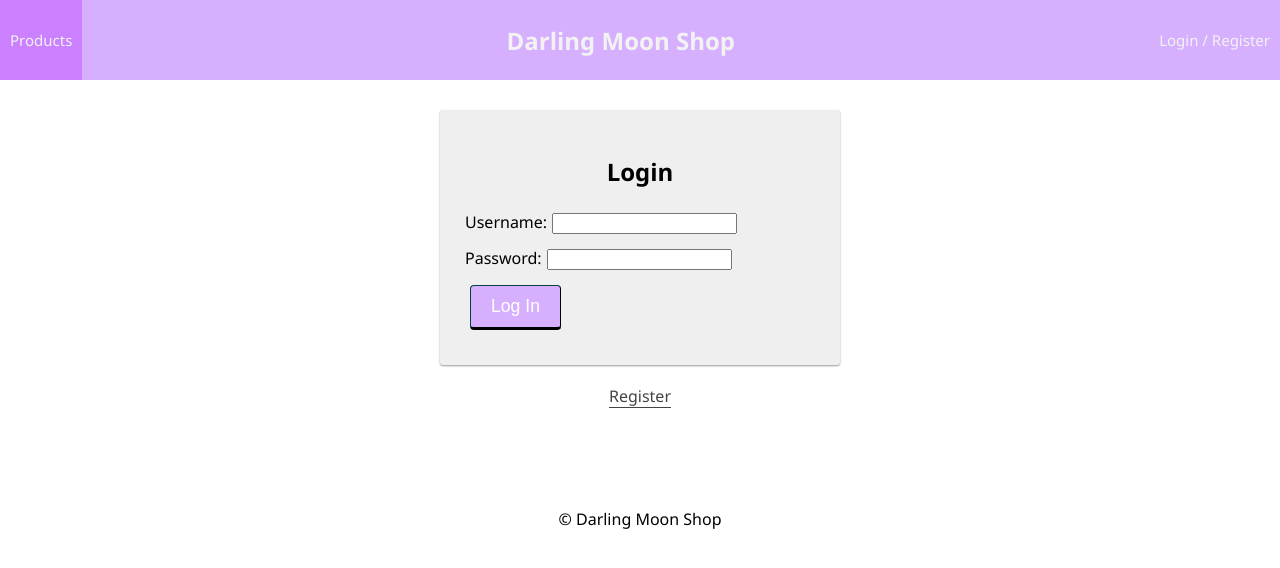
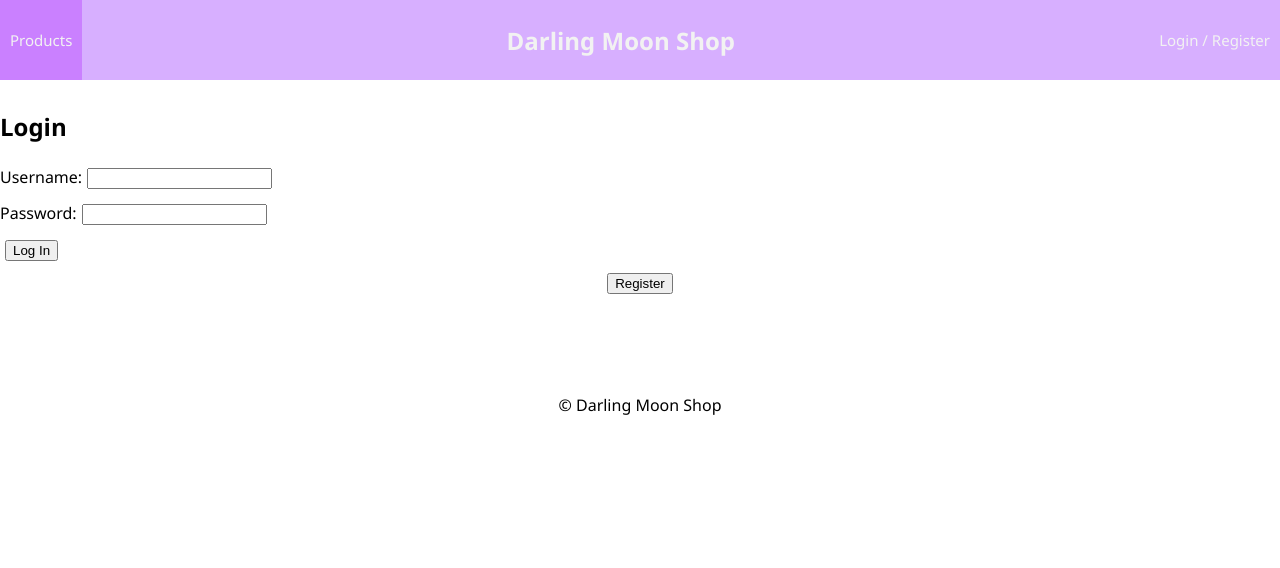
Before and after one commit to yherxx461/darling-moon-shop, a React (Vite) app: page /#/account in a window 1280 px wide. Shown: the top 568 px of the page. Built offline with nearby package versions, Linux system fonts and the light colour scheme; no server answers.

Commit message:
commented all css files

```diff
--- a/src/components/AccountPage/AccountPage.css
+++ b/src/components/AccountPage/AccountPage.css
@@ -1,5 +1,5 @@
-/* body {
-  background:
+body {
+  background:fixed;
 }
 
 .wrapper {
@@ -63,4 +63,4 @@ li {
   .sidenav a {
     font-size: 18px;
   }
-} */
+}
--- /dev/null
+++ b/src/components/AddressPage/AddressPage.css
@@ -0,0 +1,3 @@
+.address-form {
+  text-align: center;
+}
--- a/src/components/App/App.css
+++ b/src/components/App/App.css
@@ -26,20 +26,20 @@ Container
 Button
 -------------------------------------------------------------------------------- */
 
-.btn {
+/* .btn {
   display: inline-block;
   padding: 10px 20px;
   border-color: #014041;
   border-width: 1px 1px 3px;
   border-radius: 4px;
-  background-color: #d7afff;
-  color: #ffffff;
+  background-color: #dadada;
+  color: #000000;
   font-size: 1.1rem;
   outline: 0;
   cursor: pointer;
-}
+} */
 
-.btn_sizeMin {
+/* .btn_sizeMin {
   min-height: 50px;
   min-width: 100px;
 }
@@ -52,15 +52,15 @@ Button
 .btn_sizeFull {
   display: block;
   width: 100%;
-}
+} */
 
-.btn:hover {
+/* .btn:hover {
   background-color: #ca80ff;
   text-decoration: none;
-}
+} */
 
-/* This line makes the "Register" and "Login" buttons look like links */
-.btn_asLink {
+/* /* This line makes the "Register" and "Login" buttons look like links */
+/* .btn_asLink {
   padding: 0;
   border-width: 0;
   border-bottom: 1px solid #444;
@@ -75,12 +75,14 @@ Button
   border-color: #008183;
   color: #008183;
 }
+*/
+*/
 
 /* --------------------------------------------------------------------------------
 Alert
 -------------------------------------------------------------------------------- */
 
-.alert {
+/* .alert {
   box-sizing: border-box;
   padding: 15px 10px;
   margin: 15px 0;
@@ -89,7 +91,7 @@ Alert
   border-radius: 3px;
   color: #e01616;
   font-size: 0.8rem;
-}
+} */
 
 /* --------------------------------------------------------------------------------
 Form Treatment
--- a/src/components/HomePage/HomePage.css
+++ b/src/components/HomePage/HomePage.css
@@ -2,15 +2,16 @@ img {
   object-fit: cover;
   width: 250px;
   height: 250px;
+  justify-content: center;
 }
 
 .container {
   margin: 3em;
-  margin-top: 3em;
+  margin-top: 2em;
   text-align: center;
 }
 
-h2,
+h3,
 p {
   text-align: center;
 }
--- a/src/components/ItemizedProduct/itemizedProduct.css
+++ b/src/components/ItemizedProduct/itemizedProduct.css
@@ -3,11 +3,11 @@
   margin-top: 1em;
   display: flex;
   justify-content: center;
-}
-
+} */
+/*
 .information {
   flex-direction: column;
-  margin-top: 1em;a
+  margin-top: 1em;
   font-size: 20px;
   padding-left: 20px;
   padding-top: 10%;
--- a/src/components/LandingPage/LandingPage.css
+++ b/src/components/LandingPage/LandingPage.css
@@ -2,18 +2,18 @@
 Grid
 -------------------------------------------------------------------------------- */
 
-.grid {
+/* .grid {
   display: flex;
-  flex: 0 1 auto;
-  /* defaults to 'row' */
-  flex-direction: row;
-  flex-wrap: wrap;
-  /* defaults to 'flex-start' */
-  justify-content: flex-start;
+  flex: 0 1 auto; */
+/* defaults to 'row' */
+/* flex-direction: row;
+  flex-wrap: wrap; */
+/* defaults to 'flex-start' */
+/* justify-content: flex-start;
   align-items: flex-start;
-}
+} */
 
-.grid-col {
+/* .grid-col {
   flex: 0 0 auto;
   padding: 0 0.5rem 0.5rem;
   box-sizing: border-box;
@@ -77,4 +77,4 @@ Grid
 .grid-col_12 {
   flex-basis: 100%;
   max-width: 100%;
-}
+} */
--- /dev/null
+++ b/src/components/OrderCheckout/OrderCheckout.css
@@ -0,0 +1,6 @@
+/* .itemizedProduct {
+  flex-direction: column;
+  margin-top: 1em;
+  display: flex;
+  justify-content: center;
+} */
--- a/src/components/ProductsPage/ProductsPage.css
+++ b/src/components/ProductsPage/ProductsPage.css
@@ -7,4 +7,5 @@ img {
   object-fit: cover;
   width: 250px;
   height: 250px;
+  justify-content: center;
 }
--- a/src/components/ShoppingCart/ShoppingCart.css
+++ b/src/components/ShoppingCart/ShoppingCart.css
@@ -1,8 +1,8 @@
-h3 {
+/* h3 {
   text-align: center;
 }
 
 .totalCost,
 .btn {
   justify-content: center;
-}
+} */
```
